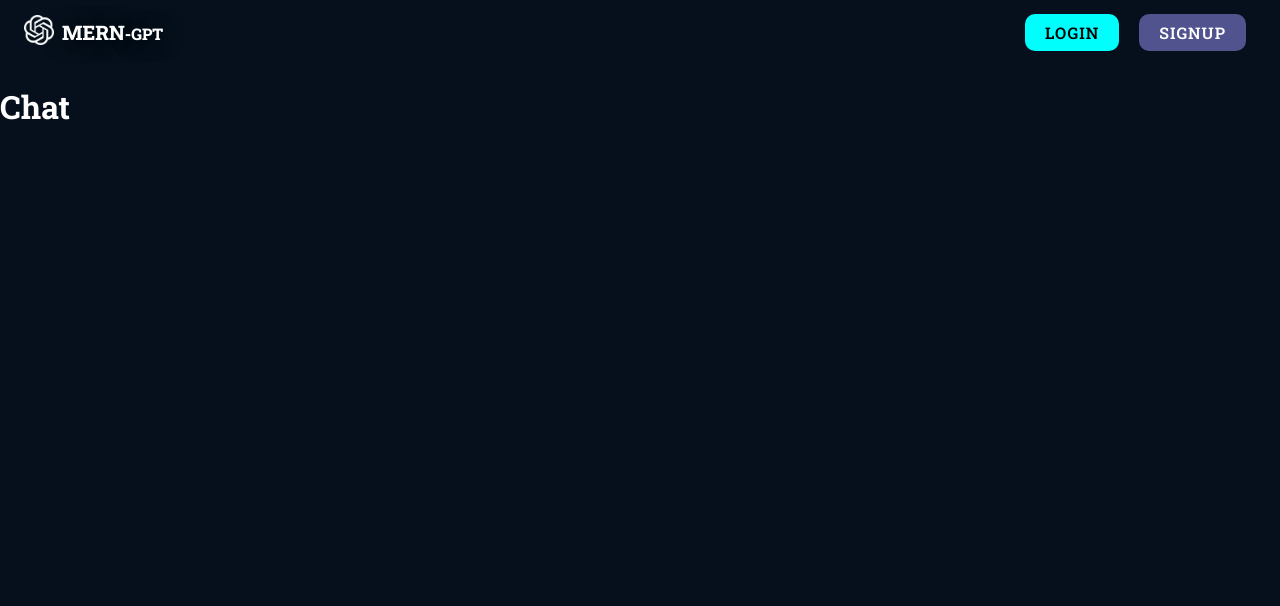
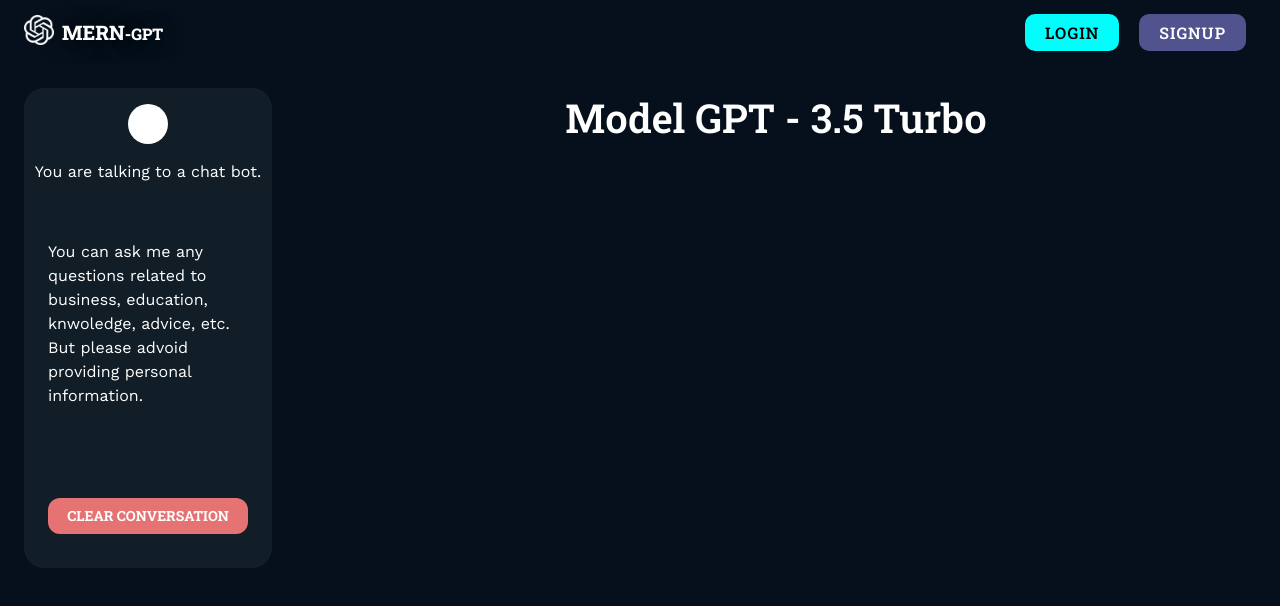
Before and after one commit to may-thu-htet/MERN-AI-ChatBot-starting-project, a React (Vite) app in the folder frontend/: page /chat in a window 1280 px wide. Shown: the top 606 px of the page. Built offline with nearby package versions, Linux system fonts and the light colour scheme; no server answers.

Commit message:
UI of chats

```diff
--- a/frontend/src/components/pages/chat.tsx
+++ b/frontend/src/components/pages/chat.tsx
@@ -1,10 +1,113 @@
+import { Avatar, Box, Typography, Button } from "@mui/material";
+import red from "@mui/material/colors/red";
 import React from "react";
+import { useAuth } from "../../context/AuthContext";
 
 const Chat = () => {
+  const auth = useAuth();
   return (
-    <div>
-      <h1>Chat</h1>
-    </div>
+    <Box
+      sx={{
+        display: "flex",
+        flex: 1,
+        width: "100%",
+        height: "100%",
+        mt: 3,
+        gap: 3,
+      }}
+    >
+      <Box
+        sx={{
+          display: { md: "flex", xs: "none", sm: "none" },
+          flex: 0.2,
+          flexDirection: "column",
+        }}
+      >
+        <Box
+          sx={{
+            display: "flex",
+            width: "100%",
+            height: "60vh",
+            bgcolor: "rgb(17,29,39)",
+            borderRadius: 5,
+            flexDirection: "column",
+            mx: 3,
+          }}
+        >
+          <Avatar
+            sx={{
+              m: "auto",
+              my: 2,
+              bgcolor: "white",
+              color: "black",
+              fontWeight: 700,
+            }}
+          >
+            {auth?.user?.name[0]}
+            {auth?.user?.name.split(" ")[1][0]}
+          </Avatar>
+          <Typography sx={{ mx: "auto", fontFamily: "work sans" }}>
+            You are talking to a chat bot.
+          </Typography>
+          <Typography sx={{ mx: "auto", fontFamily: "work sans", my: 4, p: 3 }}>
+            You can ask me any questions related to business, education,
+            knwoledge, advice, etc. But please advoid providing personal
+            information.
+          </Typography>
+          <Button
+            sx={{
+              width: "200px",
+              my: "auto",
+              color: "white",
+              bgcolor: red[300],
+              mx: "auto",
+              fontWeight: "700",
+              borderRadius: 3,
+              ":hover": {
+                bgcolor: red.A400,
+              },
+            }}
+          >
+            Clear Conversation
+          </Button>
+        </Box>
+      </Box>
+      <Box
+        sx={{
+          display: "flex",
+          flex: { md: 0.8, sm: 1, xs: 1 },
+          flexDirection: "column",
+          px: 3,
+        }}
+      >
+        <Typography
+          sx={{
+            textAlign: "center",
+            fontSize: "40px",
+            color: "white",
+            mb: 2,
+            mx: "auto",
+            fontWeight: "600",
+          }}
+        >
+          Model GPT - 3.5 Turbo
+        </Typography>
+        <Box
+          sx={{
+            width: "100%",
+            height: "60vh",
+            borderRadius: 3,
+            mx: "auto",
+            display: "flex",
+            flexDirection: "column",
+            overflow: "scroll",
+            overflowX: "hidden",
+            overflowY: "auto",
+            scrollBehavior: "smooth",
+          }}
+        ></Box>
+      </Box>
+    </Box>
   );
 };
 
```
